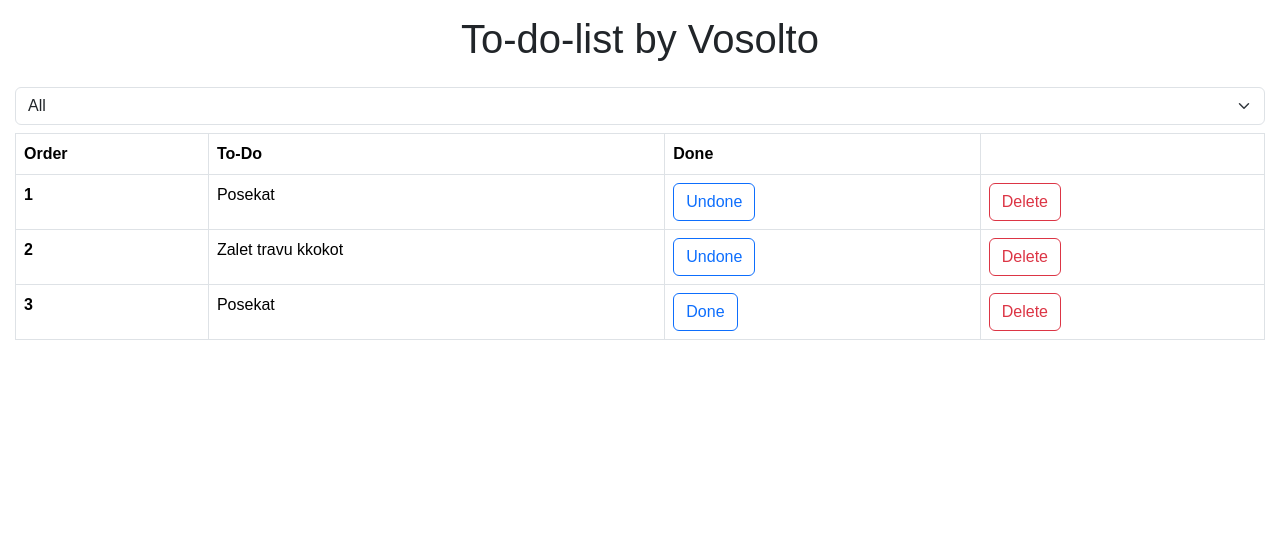
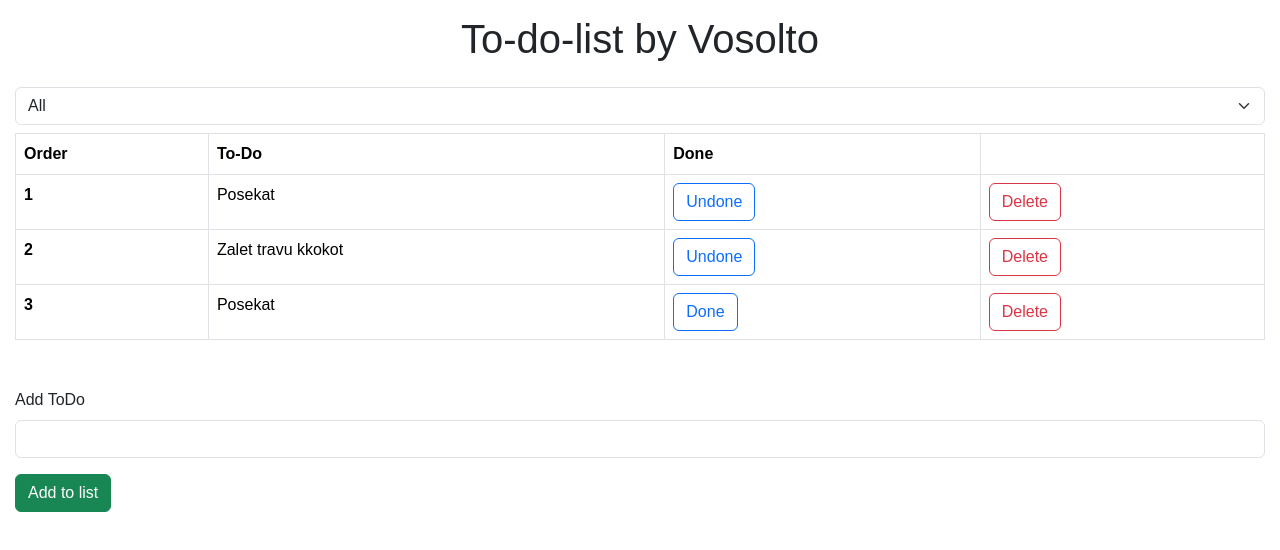
Before and after one commit to soldapolda/to-do-app, a React (Create React App) app: page / in a window 1280 px wide. Shown: the top 550 px of the page. Built offline with nearby package versions, Linux system fonts and the light colour scheme.

Commit message:
added form for adding new toDo

```diff
--- a/package.json
+++ b/package.json
@@ -9,6 +9,7 @@
     "bootstrap": "^5.3.3",
     "react": "^18.3.1",
     "react-dom": "^18.3.1",
+    "react-hook-form": "^7.51.5",
     "react-scripts": "5.0.1",
     "web-vitals": "^2.1.4"
   },
--- a/src/App.jsx
+++ b/src/App.jsx
@@ -2,6 +2,7 @@ import { useState } from "react"
 import Header from "./components/Header"
 import Filter from "./components/Filter"
 import ToDoList from "./components/ToDoList"
+import ToDoForm from "./components/ToDoForm"
 
 function App() {
     const [toDos, setToDos] = useState([
@@ -20,6 +21,15 @@ function App() {
         setToDos(toDos.filter((toDo) => toDo.id !== id))
     }
 
+    const handleAdd = (data) => {
+        const newToDo = {
+            title: data.title,
+            done: false,
+            id: toDos[toDos.length - 1].id + 1,
+        }
+        setToDos([...toDos, newToDo])
+    }
+
     const handleDoneToggle = (id) => {
         setToDos(
             toDos.map((toDo) => {
@@ -36,8 +46,6 @@ function App() {
 
     const handleFilterChange = (selectedValue) => {
         setToDoFilter(selectedValue)
-        console.log(toDos)
-        console.log(visibleToDos)
     }
 
     return (
@@ -53,6 +61,7 @@ function App() {
                 onDelete={handleDelete}
                 onDone={handleDoneToggle}
             />
+            <ToDoForm onSubmit={handleAdd} />
         </>
     )
 }
--- a/src/components/ToDoForm.jsx
+++ b/src/components/ToDoForm.jsx
@@ -1,5 +1,41 @@
-function ToDoForm() {
-    return <div>ToDoForm</div>
+import { useForm } from "react-hook-form"
+
+function ToDoForm({ onSubmit }) {
+    const {
+        register,
+        handleSubmit,
+        formState: { errors },
+        reset,
+    } = useForm()
+
+    const onAddToDo = (data) => {
+        onSubmit(data)
+        reset()
+    }
+
+    return (
+        <form className="mt-5" onSubmit={handleSubmit(onAddToDo)}>
+            <div className="mb-3">
+                <label htmlFor="new-to-do" className="form-label">
+                    Add ToDo
+                </label>
+                <input
+                    {...register("title", {
+                        required: "new Todo has to have content",
+                    })}
+                    id="new-to-do"
+                    type="text"
+                    className="form-control"
+                />
+                <div className="form-text text-danger">
+                    {errors.title?.message}
+                </div>
+            </div>
+            <button type="submit" className="btn btn-success">
+                Add to list
+            </button>
+        </form>
+    )
 }
 
 export default ToDoForm
```
Also changed, not shown: 1 other file (tests, documents, lock files or other folders).
